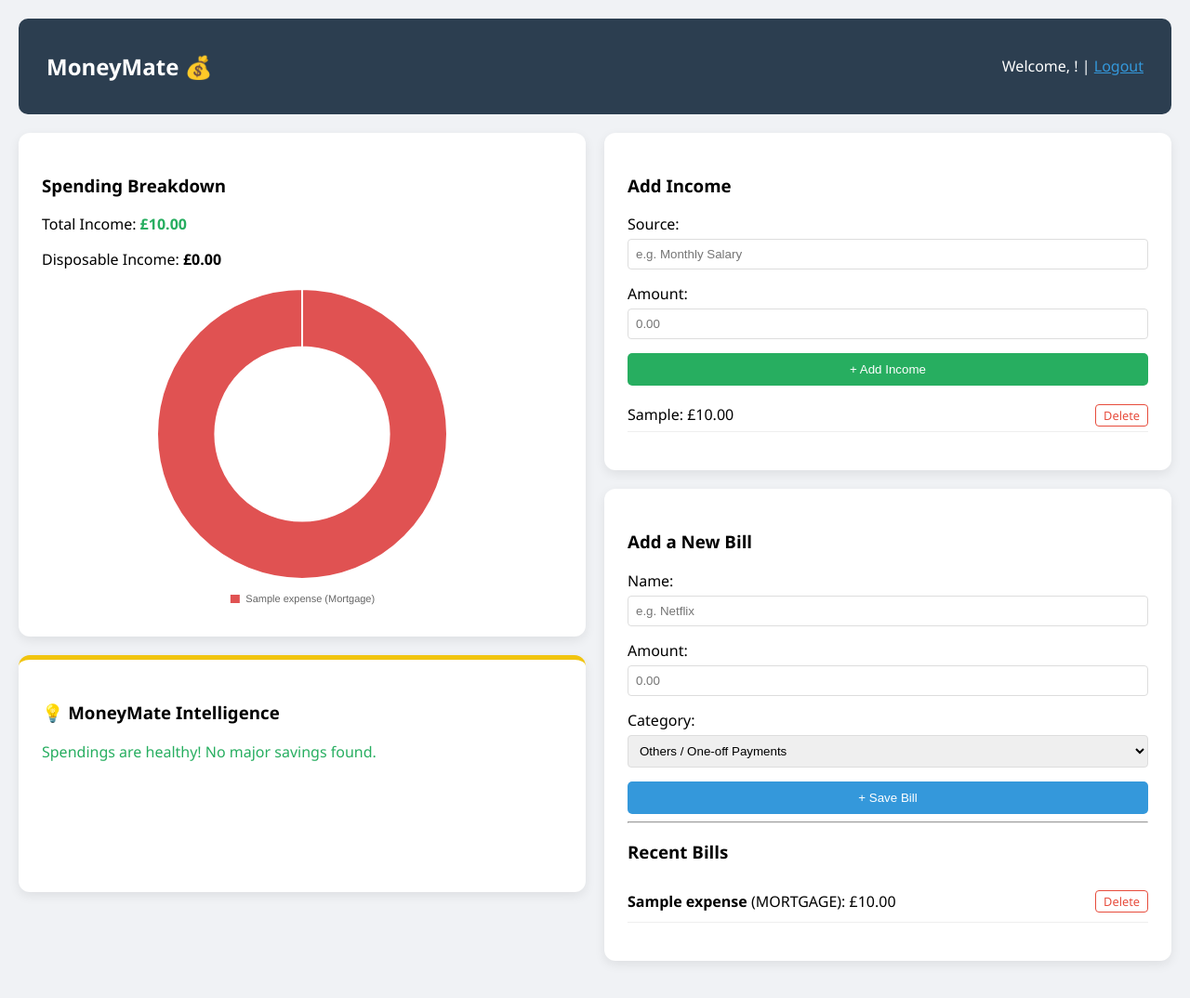
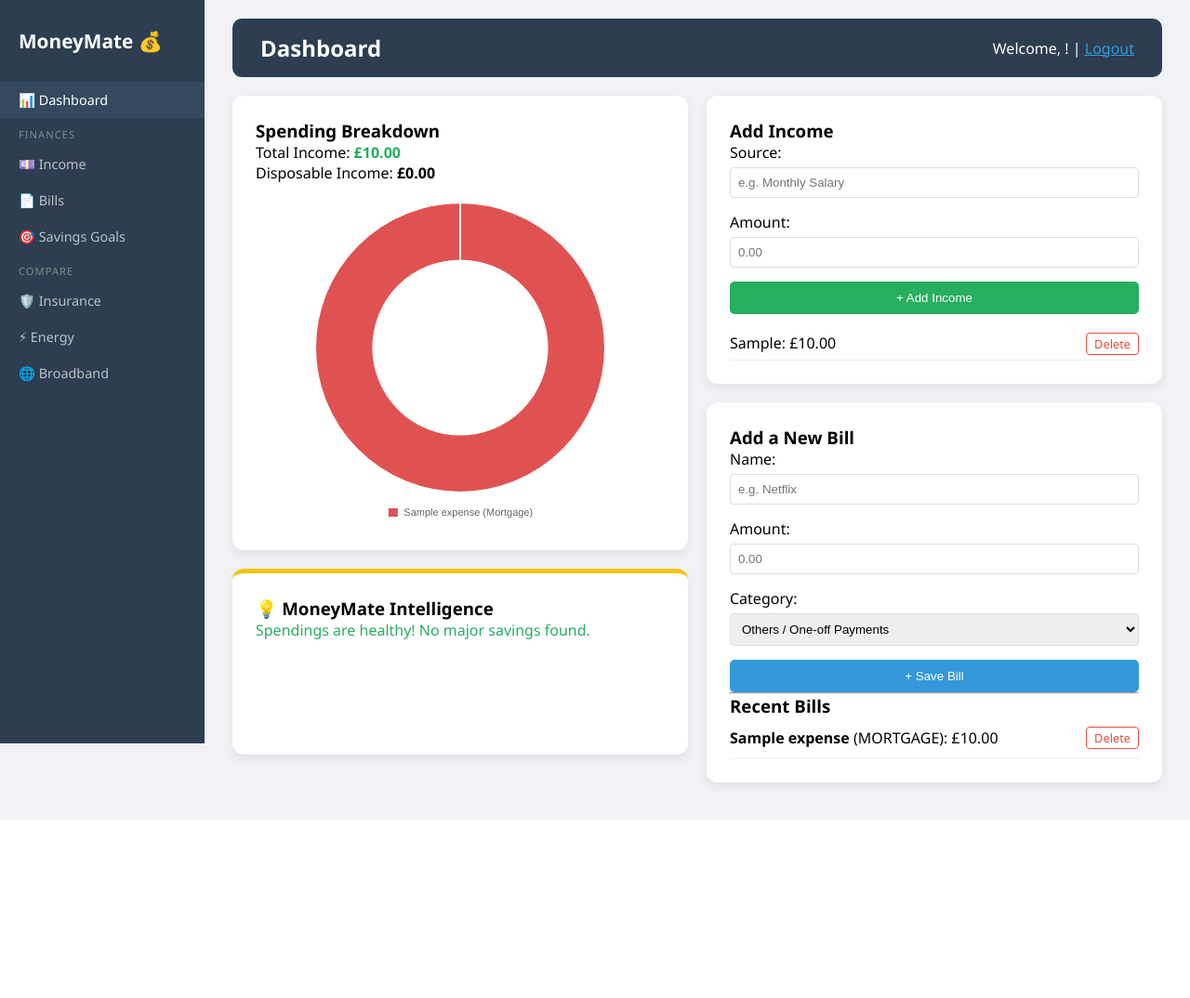
Before and after one commit to moversyani/MoneyMate---Financial-Tracker, a Django app: page / in a window 1280 px wide. Shown: the whole page at 93% size. After the commit the page ends 882 px from the top, so only its background shows below. Run offline with Django 5.2, Linux system fonts and the light colour scheme; tables that the repository leaves empty hold one stand-in row (values such as "Sample post").

Commit message:
Add sidebar navigation with grouped menu sections

```diff
--- a/finance/templates/finance/dashboard.html
+++ b/finance/templates/finance/dashboard.html
@@ -1,3 +1,7 @@
+<!-- dashboard.html - MoneyMate Dashboard
+     Commit 1: Adding sidebar navigation layout
+     The sidebar gives us a fixed left-hand menu for navigating between pages -->
+
 <!DOCTYPE html>
 <html lang="en">
 <head>
@@ -6,26 +10,106 @@
     <script src="https://cdn.jsdelivr.net/npm/chart.js"></script>
 
     <style>
-        body { font-family: 'Segoe UI', Tahoma, Geneva, Verdana, sans-serif; background-color: #f0f2f5; margin: 0; padding: 20px; }
+        /* ========== RESET & BASE ========== */
+        * { margin: 0; padding: 0; box-sizing: border-box; }
+        body {
+            font-family: 'Segoe UI', Tahoma, Geneva, Verdana, sans-serif;
+            background-color: #f0f2f5;
+            display: flex;
+            min-height: 100vh;
+        }
+
+        /* ========== SIDEBAR ========== */
+        /* Fixed sidebar pinned to the left, stays visible when scrolling */
+        .sidebar {
+            width: 220px;
+            background: #2c3e50;
+            padding: 20px 0;
+            position: fixed;
+            top: 0;
+            left: 0;
+            height: 100vh;
+            overflow-y: auto;
+        }
+        .sidebar-logo {
+            padding: 10px 20px 30px;
+            font-size: 1.3em;
+            font-weight: bold;
+            color: #fff;
+        }
+        /* Small section headings like "FINANCES" and "COMPARE" */
+        .sidebar-section {
+            padding: 10px 20px 5px;
+            font-size: 0.7em;
+            text-transform: uppercase;
+            color: #7f8c8d;
+            letter-spacing: 1px;
+        }
+        /* Each sidebar link is a flex row with an icon and text */
+        .sidebar a {
+            display: flex;
+            align-items: center;
+            gap: 10px;
+            padding: 10px 20px;
+            color: #bdc3c7;
+            text-decoration: none;
+            font-size: 0.9em;
+            transition: background 0.2s;
+        }
+        .sidebar a:hover, .sidebar a.active {
+            background: #34495e;
+            color: #fff;
+        }
+
+        /* ========== MAIN CONTENT ========== */
+        /* Pushed right by 220px to sit next to the sidebar */
+        .main-content {
+            margin-left: 220px;
+            padding: 20px 30px;
+            flex: 1;
+        }
+
+        /* ========== EXISTING STYLES (kept from before) ========== */
         .header { display: flex; justify-content: space-between; align-items: center; background: #2c3e50; color: white; padding: 15px 30px; border-radius: 10px; margin-bottom: 20px; }
         .dashboard-grid { display: grid; grid-template-columns: 1fr 1fr; gap: 20px; align-items: start; }
         .box { background: white; padding: 25px; border-radius: 12px; box-shadow: 0 4px 12px rgba(0,0,0,0.08); margin-bottom: 20px; min-height: 200px; }
         .income-text { color: #27ae60; font-weight: bold; }
         .chart-container { position: relative; height: 350px; width: 100%; margin-top: 20px; }
-
         .btn-delete { color: #e74c3c; text-decoration: none; font-size: 0.8em; border: 1px solid #e74c3c; padding: 2px 8px; border-radius: 4px; transition: all 0.2s; }
         .btn-delete:hover { background: #e74c3c; color: white; }
-
         .recommendation-card { background: #fff9e6; padding: 15px; border-radius: 8px; margin-bottom: 10px; border: 1px solid #f39c12; }
-
         input, select { width: 100%; padding: 8px; margin: 5px 0 15px 0; border: 1px solid #ddd; border-radius: 4px; box-sizing: border-box; }
         form p { margin: 0; }
     </style>
 </head>
 <body>
 
+    <!-- SIDEBAR: Fixed navigation menu on the left side -->
+    <div class="sidebar">
+        <div class="sidebar-logo">MoneyMate 💰</div>
+
+        <!-- Dashboard is the active page -->
+        <a href="{% url 'dashboard' %}" class="active">📊 Dashboard</a>
+
+        <!-- Finances section links (pages to be built later) -->
+        <div class="sidebar-section">Finances</div>
+        <a href="#">💷 Income</a>
+        <a href="#">📄 Bills</a>
+        <a href="#">🎯 Savings Goals</a>
+
+        <!-- Compare section links (pages to be built later) -->
+        <div class="sidebar-section">Compare</div>
+        <a href="#">🛡️ Insurance</a>
+        <a href="#">⚡ Energy</a>
+        <a href="#">🌐 Broadband</a>
+    </div>
+
+    <!-- MAIN CONTENT: Everything to the right of the sidebar -->
+    <div class="main-content">
+
+        <!-- Top header bar with welcome message -->
         <div class="header">
-        <h2>MoneyMate 💰</h2>
+            <h2>Dashboard</h2>
             <div>Welcome, {{ user.username }}! | <a href="/admin/logout/" style="color: #3498db;">Logout</a></div>
         </div>
 
@@ -81,7 +165,6 @@
                         {{ expense_form.as_p }}
                         <button type="submit" name="add_expense" style="background: #3498db; color: white; border: none; padding: 10px 20px; border-radius: 5px; cursor: pointer; width: 100%;">+ Save Bill</button>
                     </form>
-
                     <hr>
                     <h3>Recent Bills</h3>
                     <ul style="list-style: none; padding: 0;">
@@ -97,60 +180,39 @@
                 </div>
             </div>
         </div>
+    </div>
 
+    <!-- CHART SCRIPT: Same as before, builds doughnut from expense data -->
     <script>
     window.onload = function() {
         const ctx = document.getElementById('spendingChart').getContext('2d');
-
-        // 1. We grab the name AND the category for a "technical" label
         const labels = [
             {% for e in expenses %}
                 "{{ e.name }} ({{ e.get_category_display }})",
             {% endfor %}
         ];
-
         const data = [
             {% for e in expenses %}
                 {{ e.amount }},
             {% endfor %}
         ];
-
-        // 2. Generate dynamic colors so every bill looks different
         const colors = data.map((_, i) => `hsl(${i * (360 / data.length)}, 70%, 60%)`);
-
         if (data.length > 0) {
             new Chart(ctx, {
-                type: 'doughnut', // 'doughnut' looks slightly more modern/technical than 'pie'
-                data: {
-                    labels: labels,
-                    datasets: [{
-                        data: data,
-                        backgroundColor: colors,
-                        hoverOffset: 15,
-                        borderWidth: 2
-                    }]
-                },
+                type: 'doughnut',
+                data: { labels: labels, datasets: [{ data: data, backgroundColor: colors, hoverOffset: 15, borderWidth: 2 }] },
                 options: {
                     responsive: true,
                     maintainAspectRatio: false,
                     plugins: {
-                        legend: {
-                            position: 'bottom',
-                            labels: { boxWidth: 12, padding: 15, font: { size: 11 } }
-                        },
-                        tooltip: {
-                            callbacks: {
-                                // 3. Technical Tooltip: Shows the amount AND the % of total spend
-                                label: function(context) {
+                        legend: { position: 'bottom', labels: { boxWidth: 12, padding: 15, font: { size: 11 } } },
+                        tooltip: { callbacks: { label: function(context) {
                             const total = context.dataset.data.reduce((a, b) => a + b, 0);
                             const value = context.raw;
                             const percentage = ((value / total) * 100).toFixed(1);
                             return ` £${value} (${percentage}%)`;
-                                }
-                            }
-                        }
+                        }}}
                     },
-                    // Gives it that nice "cutout" look
                     cutout: '60%'
                 }
             });
--- a/finance/views.py
+++ b/finance/views.py
@@ -4,7 +4,6 @@ from .models import Income, Expense
 from .forms import ExpenseForm, IncomeForm
 
 def dashboard(request):
-    # 1. Handle Form Submissions
     if request.method == 'POST':
         if 'add_expense' in request.POST:
             form = ExpenseForm(request.POST)
@@ -18,16 +17,13 @@ def dashboard(request):
                 form.save()
                 return redirect('dashboard')
 
-    # 2. Fetch Data
     incomes = Income.objects.all()
     expenses = Expense.objects.all()
 
-    # 3. Calculate Totals
     total_income = sum(i.amount for i in incomes)
     total_expenses = sum(e.amount for e in expenses)
     leftover = total_income - total_expenses
 
-    # 4. SAVINGS ENGINE LOGIC
     benchmarks = {
         'UTILITIES': Decimal('150.00'),
         'SUBSCRIPTIONS': Decimal('40.00'),
@@ -49,7 +45,6 @@ def dashboard(request):
                 'potential_saving': savings
             })
 
-    # 5. Build Context
     context = {
         'total_income': total_income,
         'total_expenses': total_expenses,
```
Lines whose indentation alone changed are shown as unchanged.
